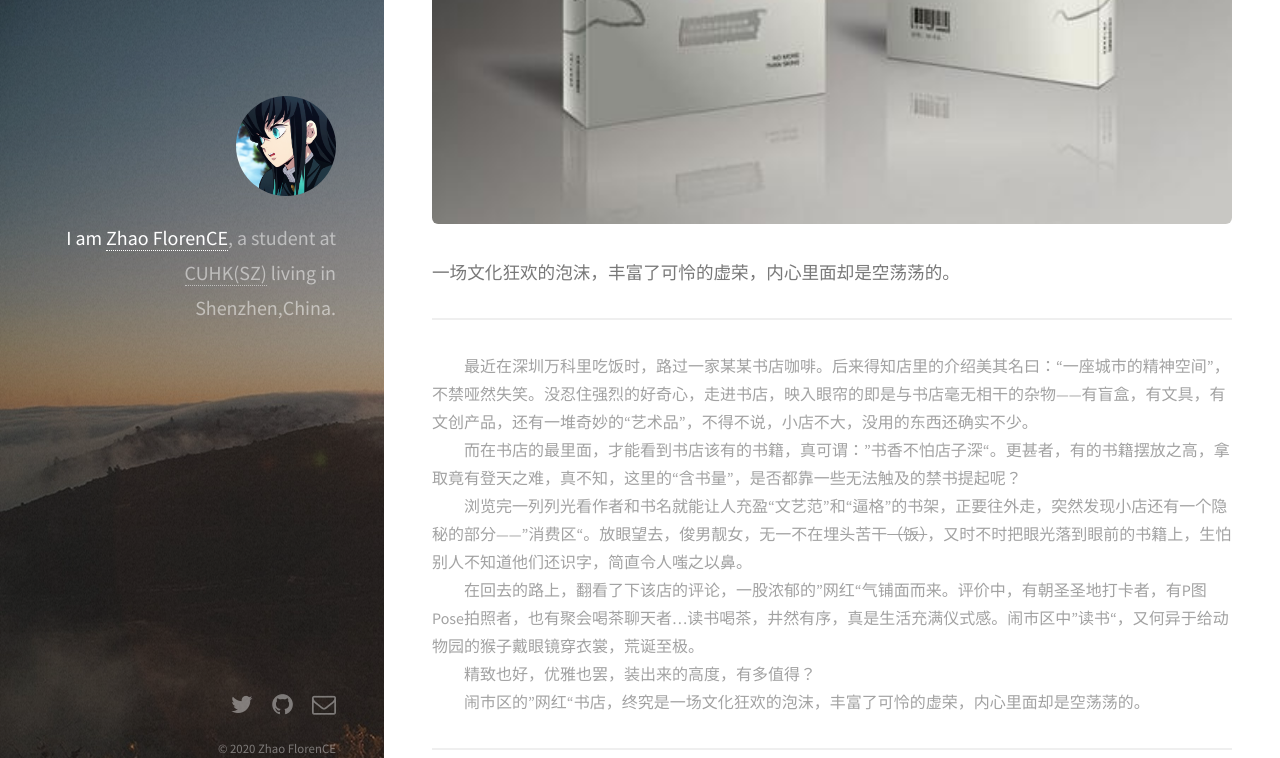
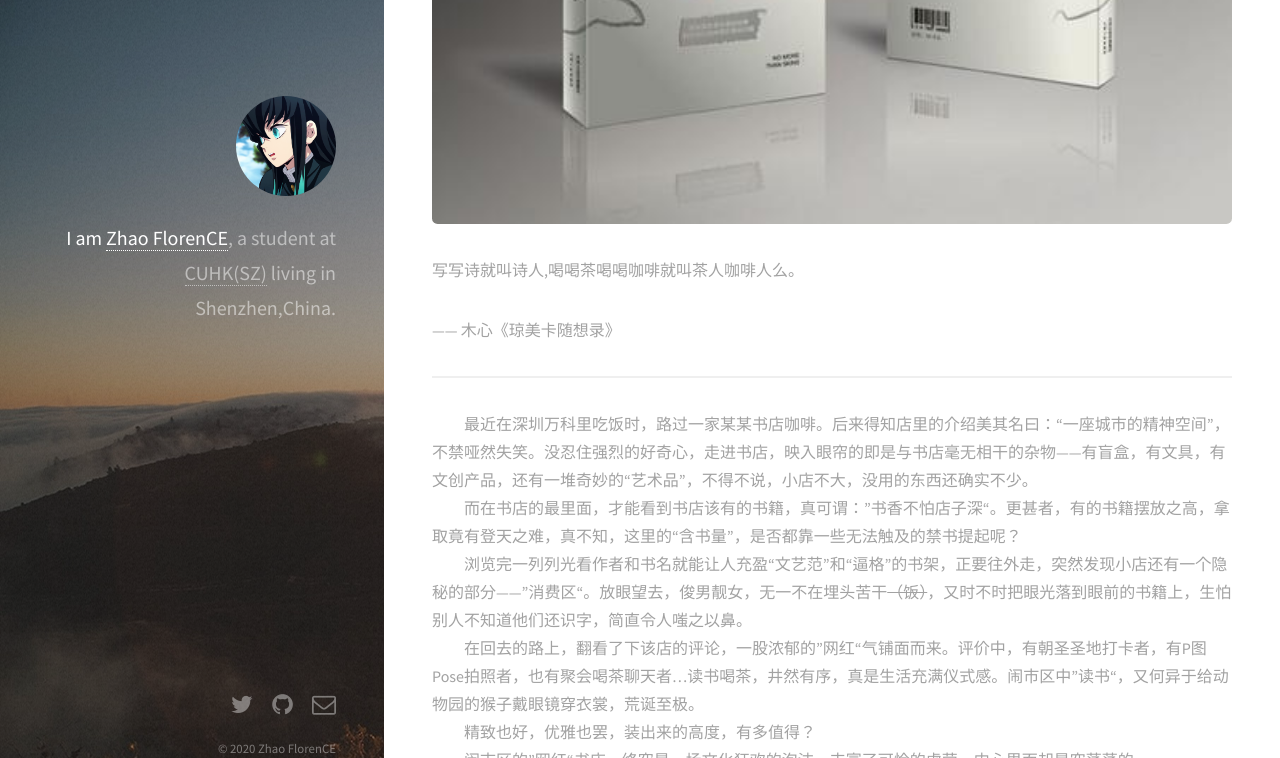
Before and after one commit to as3ert/blog, a Jekyll site: the page built from _posts/2021-01-01-当你在餐厅一样的书店读书，你在想什么？.md, in a window 1280 px wide and 900 px high, scrolled down 552 px, cut to the strip 0-758 px from the top of the window. Built offline with Jekyll 4.4.1, drawn with Linux system fonts in a browser that asks for light colours; nearby versions of some CDN libraries.

Commit message:
2021-01-05 15:05:51

```diff
--- a/_posts/2021-01-01-当你在餐厅一样的书店读书，你在想什么？.md
+++ b/_posts/2021-01-01-当你在餐厅一样的书店读书，你在想什么？.md
@@ -6,7 +6,10 @@ categories:
 date: 2021-01-01 15:08:00
 ---
 
-#### <img src="/uploads/皮囊.jpg" class="fit image">{: .fit.image}**一场文化狂欢的泡沫，丰富了可怜的虚荣，内心里面却是空荡荡的。**
+<img src="/uploads/皮囊.jpg" class="fit image">{: .fit.image}写写诗就叫诗人,喝喝茶喝喝咖啡就叫茶人咖啡人么。
+
+—— 木心《琼美卡随想录》
+
 
 ***
 
```
